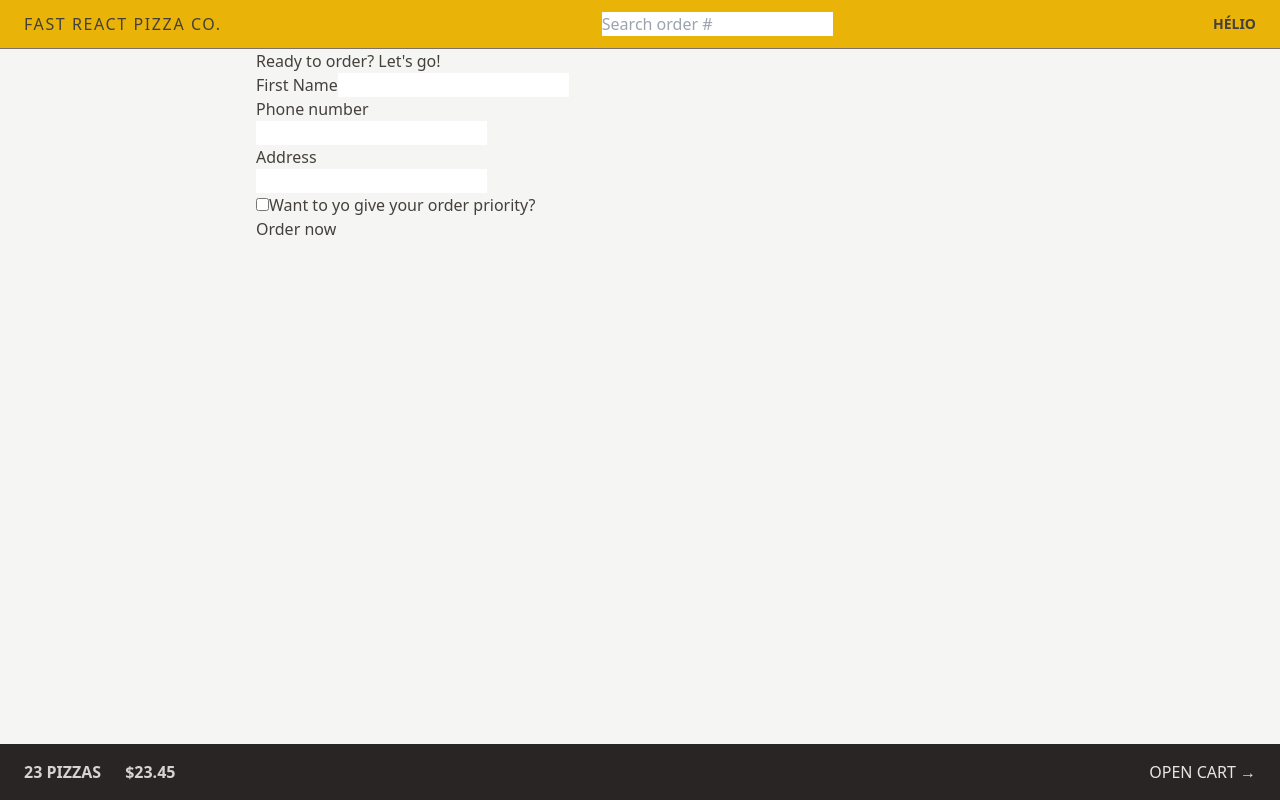
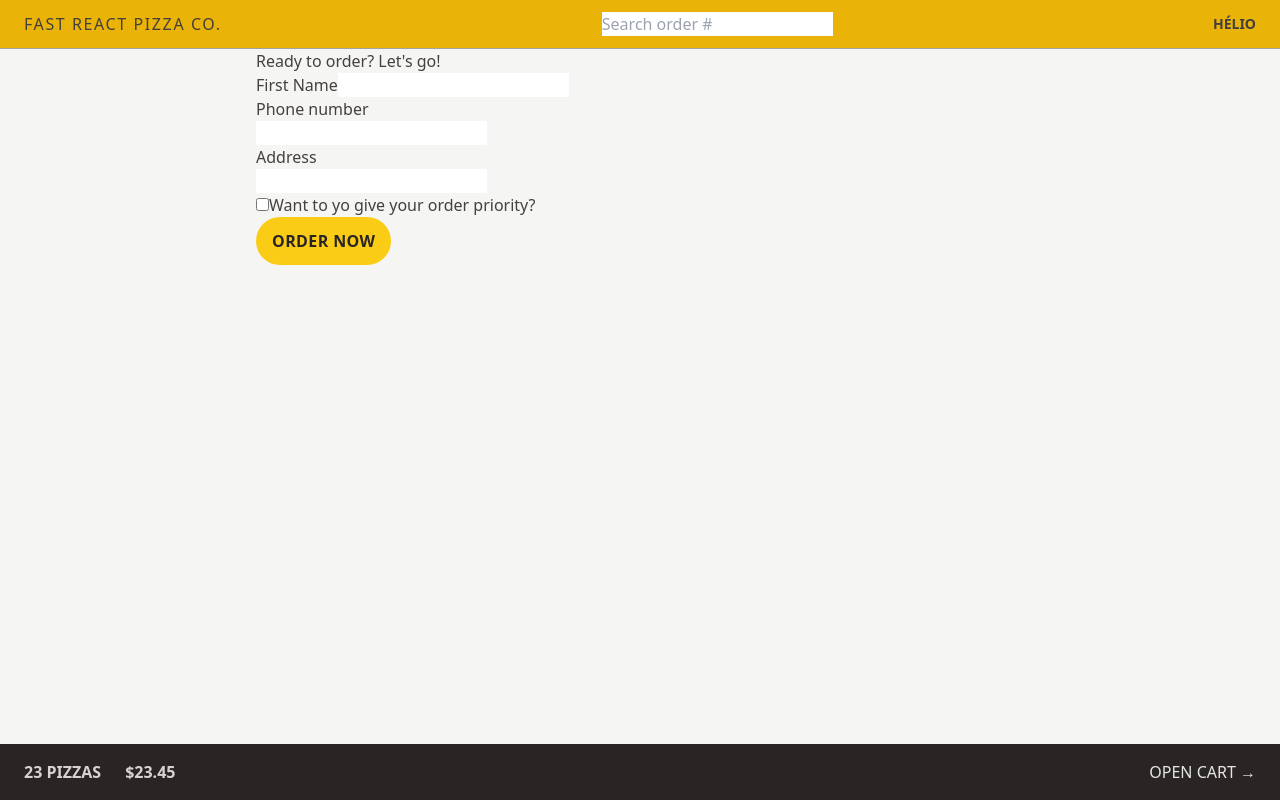
Before and after one commit to heliohdd/fast-react-pizza, a React (Vite) app: page /order/new in a window 1280 px wide. Built offline with nearby package versions, Linux system fonts and the light colour scheme.

Commit message:
Section 23.302 - Styling Buttons: Element States and Transitions

```diff
--- a/src/features/cart/Cart.jsx
+++ b/src/features/cart/Cart.jsx
@@ -1,24 +1,24 @@
 /* eslint-disable no-unused-vars */
-import { Link } from "react-router-dom";
+import { Link } from 'react-router-dom';
 
 const fakeCart = [
   {
     pizzaId: 12,
-    name: "Mediterranean",
+    name: 'Mediterranean',
     quantity: 2,
     unitPrice: 16,
     totalPrice: 32,
   },
   {
     pizzaId: 6,
-    name: "Vegetale",
+    name: 'Vegetale',
     quantity: 1,
     unitPrice: 13,
     totalPrice: 13,
   },
   {
     pizzaId: 11,
-    name: "Spinach and Mushroom",
+    name: 'Spinach and Mushroom',
     quantity: 1,
     unitPrice: 15,
     totalPrice: 15,
@@ -30,7 +30,12 @@
 
   return (
     <div>
-      <Link to="/menu">&larr; Back to menu</Link>
+      <Link
+        to="/menu"
+        className="text-sm text-blue-500 hover:text-blue-600 hover:underline"
+      >
+        &larr; Back to menu
+      </Link>
 
       <h2>Your cart, %NAME%</h2>
 
--- a/src/features/order/CreateOrder.jsx
+++ b/src/features/order/CreateOrder.jsx
@@ -1,33 +1,33 @@
 /* eslint-disable react/no-unescaped-entities */
 /* eslint-disable no-unused-vars */
-import { useState } from "react";
-import { Form, redirect, useActionData, useNavigation } from "react-router-dom";
-import { createOrder } from "../../services/apiRestaurant";
+import { useState } from 'react';
+import { Form, redirect, useActionData, useNavigation } from 'react-router-dom';
+import { createOrder } from '../../services/apiRestaurant';
 
 // https://uibakery.io/regex-library/phone-number
 const isValidPhone = (str) =>
   /^\+?\d{1,4}?[-.\s]?\(?\d{1,3}?\)?[-.\s]?\d{1,4}[-.\s]?\d{1,4}[-.\s]?\d{1,9}$/.test(
-    str
+    str,
   );
 
 const fakeCart = [
   {
     pizzaId: 12,
-    name: "Mediterranean",
+    name: 'Mediterranean',
     quantity: 2,
     unitPrice: 16,
     totalPrice: 32,
   },
   {
     pizzaId: 6,
-    name: "Vegetale",
+    name: 'Vegetale',
     quantity: 1,
     unitPrice: 13,
     totalPrice: 13,
   },
   {
     pizzaId: 11,
-    name: "Spinach and Mushroom",
+    name: 'Spinach and Mushroom',
     quantity: 1,
     unitPrice: 15,
     totalPrice: 15,
@@ -36,7 +36,7 @@
 
 function CreateOrder() {
   const navigation = useNavigation();
-  const isSubmitting = navigation.state === "submitting";
+  const isSubmitting = navigation.state === 'submitting';
 
   const formErrors = useActionData();
   // const [withPriority, setWithPriority] = useState(false);
@@ -81,8 +81,11 @@
 
         <div>
           <input type="hidden" name="cart" value={JSON.stringify(cart)} />
-          <button disabled={isSubmitting}>
-            {isSubmitting ? "Placing order..." : "Order now"}
+          <button
+            disabled={isSubmitting}
+            className="inline-block rounded-full bg-yellow-400 px-4 py-3 font-semibold uppercase tracking-wide text-stone-800 transition-colors duration-300 hover:bg-yellow-300 focus:outline-none focus:ring focus:ring-yellow-300 focus:ring-offset-2 disabled:cursor-not-allowed"
+          >
+            {isSubmitting ? 'Placing order...' : 'Order now'}
           </button>
         </div>
       </Form>
@@ -98,20 +101,21 @@
   const order = {
     ...data,
     cart: JSON.parse(data.cart),
-    priority: data.priority === "on",
+    priority: data.priority === 'on',
   };
 
   const errors = {};
   if (!isValidPhone(order.phone))
     errors.phone =
-      "Please give us your correct phone number. We might need it to contact you.";
+      'Please give us your correct phone number. We might need it to contact you.';
 
   if (Object.keys(errors).length > 0) return errors;
 
-  const newOrder = await createOrder(order);
+  // const newOrder = await createOrder(order);
 
   // If everything is okay, create new order and redirect
-  return redirect(`/order/${newOrder.id}`);
+  // return redirect(`/order/${newOrder.id}`);
+  return null;
 }
 
 export default CreateOrder;
--- a/src/ui/Header.jsx
+++ b/src/ui/Header.jsx
@@ -4,7 +4,7 @@
 
 function Header() {
   return (
-    <header className="flex items-center justify-between border-b border-stone-500 bg-yellow-500 px-4 py-3 uppercase sm:px-6">
+    <header className="flex items-center justify-between border-b border-stone-400 bg-yellow-500 px-4 py-3 uppercase sm:px-6">
       <Link to="/" className="tracking-widest">
         Fast React Pizza Co.
       </Link>
```
Also changed, not shown: 1 other file (tests, documents, lock files or other folders).
